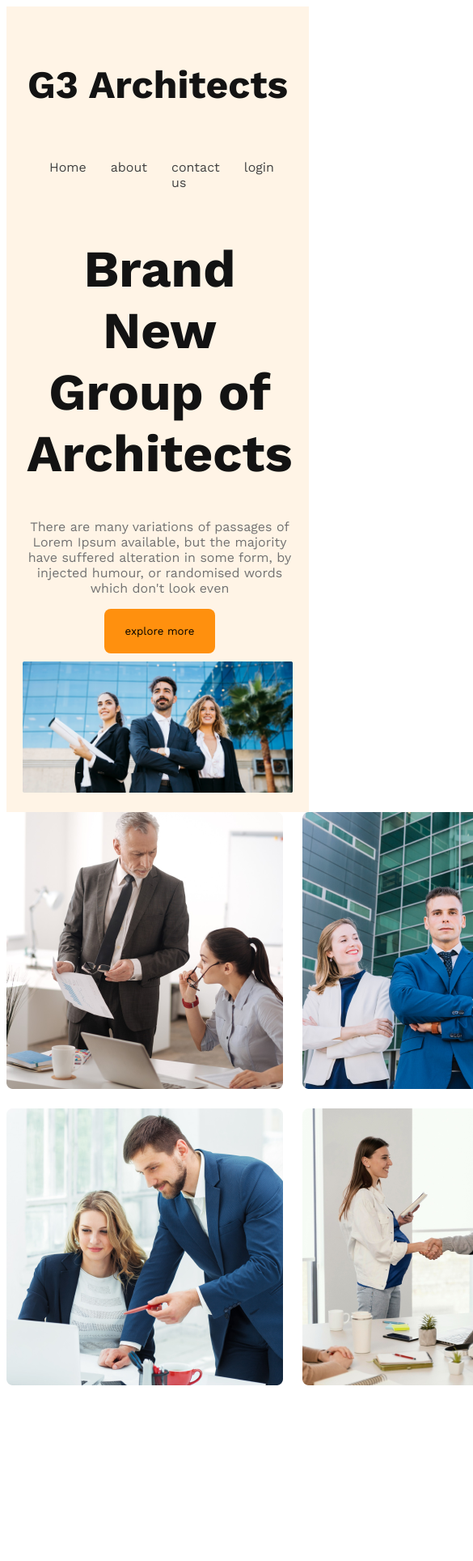
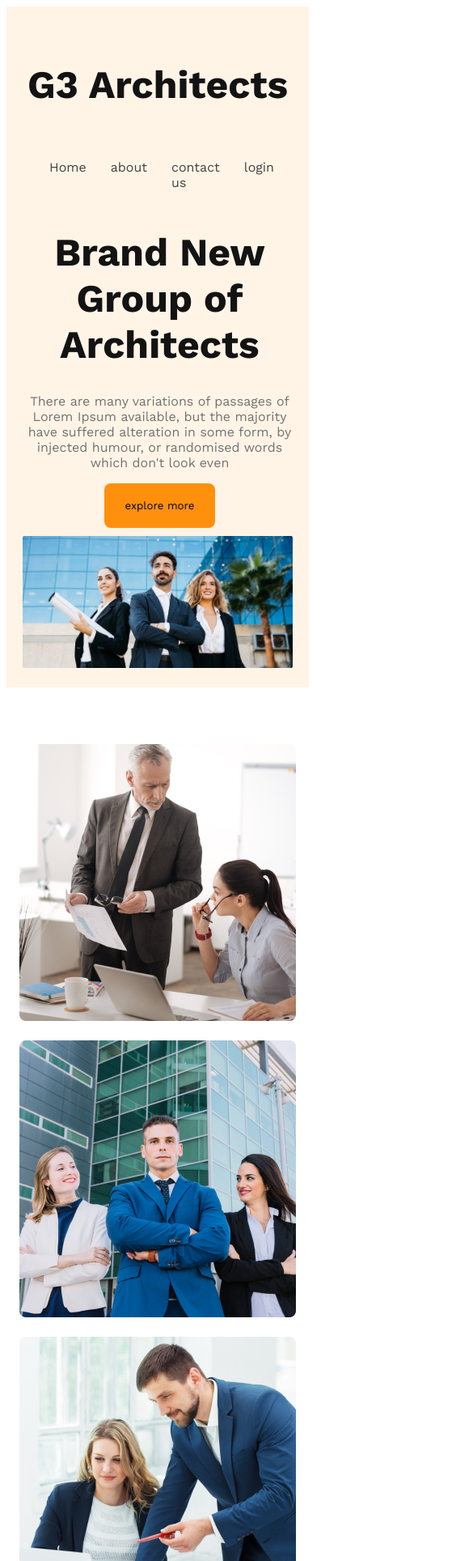
Before and after one commit to sakibalam12345/g3-architects-website, a plain HTML site: page index.html in a window 390 px wide. Shown: the top 1928 px of the page at 81% size, 585 px wide, since content can reach past the window. Before the commit the page ends 1719 px from the top, so only its background shows below. Drawn offline with nearby package versions, Linux system fonts and the light colour scheme.

Commit message:
2nd section done

```diff
--- a/styles/styles.css
+++ b/styles/styles.css
@@ -56,22 +56,11 @@ border: 0;
 .banner-container img{
     width: 100%;
 }
-@media screen and (max-width:576px) {
-    header{
-        padding: 20px;
-    }
-    .banner-des{
-        padding-left: 5px;
 
-    }
-    nav{
-        flex-direction: column;
-    }
-}
 /* header section ends */
 main{
     max-width: 1440px;
-    margin: 0 auto;
+    margin: 70px auto;
 }
 .asd{
     color:  #727272;
@@ -95,3 +84,28 @@ font-weight: 400;
     padding-left: 70px;
     padding-right: 70px;
 }
+
+
+
+
+@media screen and (max-width:576px) {
+    header{
+        padding: 20px;
+    }
+    .banner-des{
+        padding-left: 5px;
+
+    }
+    nav{
+        flex-direction: column;
+    }
+    .team-container{
+        flex-direction: column;
+    }
+    .img-container{
+        grid-template-columns: 1fr;
+    }
+    .banner-title{
+        font-size: 3rem;
+    }
+}
```
